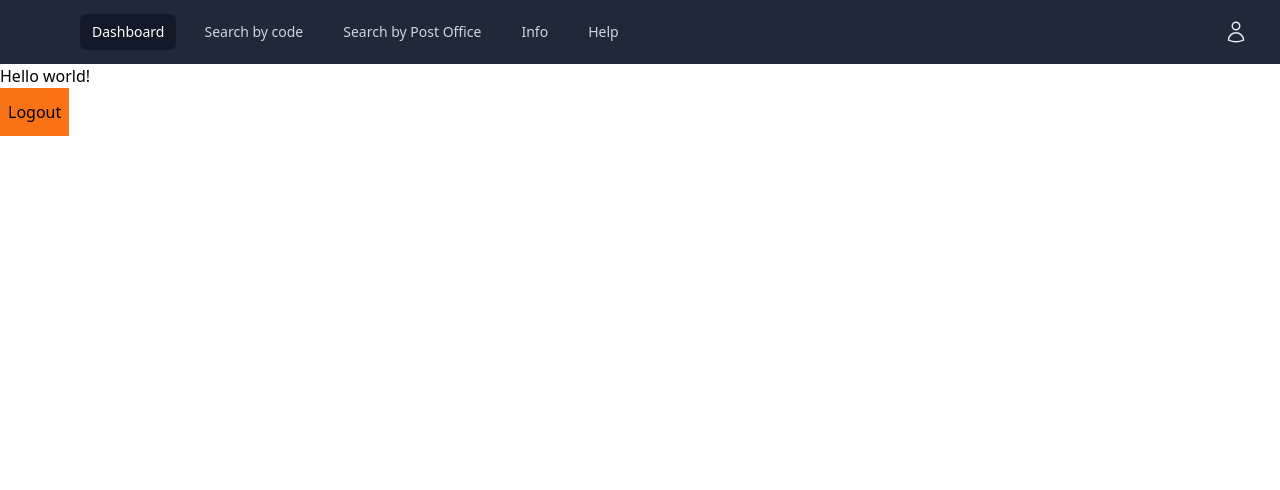
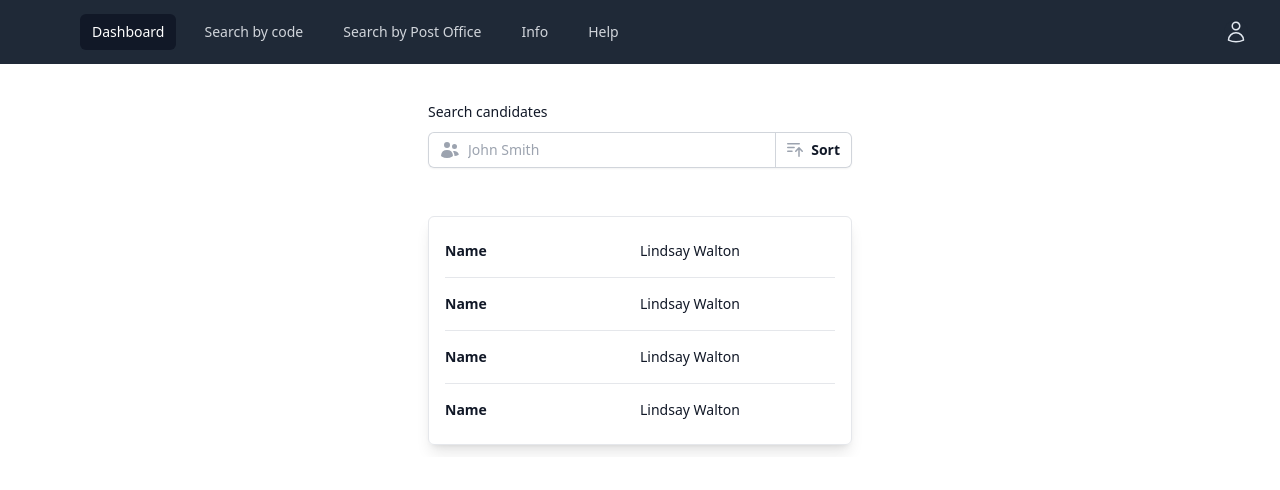
Before and after one commit to Manoj-Murali-S/postal-code, a React (Create React App) app: page / in a window 1280 px wide. Shown: the top 490 px of the page. Built offline with nearby package versions, Linux system fonts and the light colour scheme; sample sign-in values are in the browser's storage; some icons are missing.

Commit message:
created table component

```diff
--- a/src/Pages/Dashboard.jsx
+++ b/src/Pages/Dashboard.jsx
@@ -1,28 +1,41 @@
-import React, { useEffect, useState } from "react"
-import { useNavigate } from "react-router-dom";
+import React from "react"
+import { BarsArrowUpIcon, UsersIcon } from '@heroicons/react/20/solid'
 import NavBar from "../Components/Navbar"
+import Table from "./Table"
 
 const Dashboard = () => {
-  const navigate = useNavigate();
-  const [logout, setLogout] = useState(false);
 
-  useEffect(() => {
-    if (!localStorage.getItem("auth")) navigate("/login");
-  }, [logout]);
-
-  const logoutHandle = (e) => {
-    e.preventDefault();
-    localStorage.removeItem("auth");
-    setLogout(true);
-  };
   return (
-    <><NavBar />
-      <div className="container mx-auto">
-
-        <h1>Hello world!</h1>
-        <button onClick={logoutHandle} className="bg-orange-500 px-2 py-3">
-          Logout
-        </button>
+    <>
+      <NavBar />
+      <div className="container mx-auto ">
+        <div className="max-w-md mt-6 mx-auto p-3">
+          <label htmlFor="email" className="block text-sm font-medium leading-6 text-gray-900">
+            Search candidates
+          </label>
+          <div className="mt-2 flex rounded-md shadow-sm">
+            <div className="relative flex flex-grow items-stretch focus-within:z-10">
+              <div className="pointer-events-none absolute inset-y-0 left-0 flex items-center pl-3">
+                <UsersIcon className="h-5 w-5 text-gray-400" aria-hidden="true" />
+              </div>
+              <input
+                type="email"
+                name="email"
+                id="email"
+                className="block w-full rounded-none rounded-l-md border-0 py-1.5 pl-10 text-gray-900 ring-1 ring-inset ring-gray-300 placeholder:text-gray-400 focus:ring-2 focus:ring-inset focus:ring-indigo-600 sm:text-sm sm:leading-6"
+                placeholder="John Smith"
+              />
+            </div>
+            <button
+              type="button"
+              className="relative -ml-px inline-flex items-center gap-x-1.5 rounded-r-md px-3 py-2 text-sm font-semibold text-gray-900 ring-1 ring-inset ring-gray-300 hover:bg-gray-50"
+            >
+              <BarsArrowUpIcon className="-ml-0.5 h-5 w-5 text-gray-400" aria-hidden="true" />
+              Sort
+            </button>
+          </div>
+        </div>
+<Table />
       </div>
     </>
   )
--- /dev/null
+++ b/src/Pages/Table.jsx
@@ -0,0 +1,45 @@
+const Table = () => {
+    const thClass = 'py-3.5 pl-4 pr-3 text-left text-sm font-semibold text-gray-900 sm:pl-0 w-1/2'
+    const tdClass = 'whitespace-nowrap py-4 pl-4 pr-3 text-sm text-gray-900 sm:pl-0 w-1/2'
+    return (
+        <>
+            <div className="px-4 sm:px-6 lg:px-8 max-w-md mx-auto">
+                <div className="mt-8 flow-root">
+                    <div className="-mx-4 -my-2 overflow-x-auto sm:-mx-6 lg:-mx-8 p-3">
+                        <div className="inline-block min-w-full py-2 align-middle p-4 border border-gray-200 rounded-md shadow-lg">
+                            <table className="min-w-full divide-y divide-gray-300">
+
+                                <tbody className="divide-y divide-gray-200">
+                                    <tr>
+                                        <th scope="col" className={thClass}>Name</th>
+                                        <td className={tdClass}>Lindsay Walton</td>
+
+                                    </tr>
+                                    <tr>
+                                        <th scope="col" className={thClass}>Name</th>
+                                        <td className={tdClass}>Lindsay Walton</td>
+
+                                    </tr>
+                                    <tr>
+                                        <th scope="col" className={thClass}>Name</th>
+                                        <td className={tdClass}>Lindsay Walton</td>
+
+                                    </tr>
+                                    <tr>
+                                        <th scope="col" className={thClass}>Name</th>
+                                        <td className={tdClass}>Lindsay Walton</td>
+
+                                    </tr>
+
+                                </tbody>
+                            </table>
+                        </div>
+                    </div>
+                </div>
+            </div>
+        </>
+
+    )
+
+}
+export default Table;
```
Also changed, not shown: src/Components/Navbar.jsx (+4 -4 lines), src/Pages/Login.jsx (line endings or trailing spaces).
